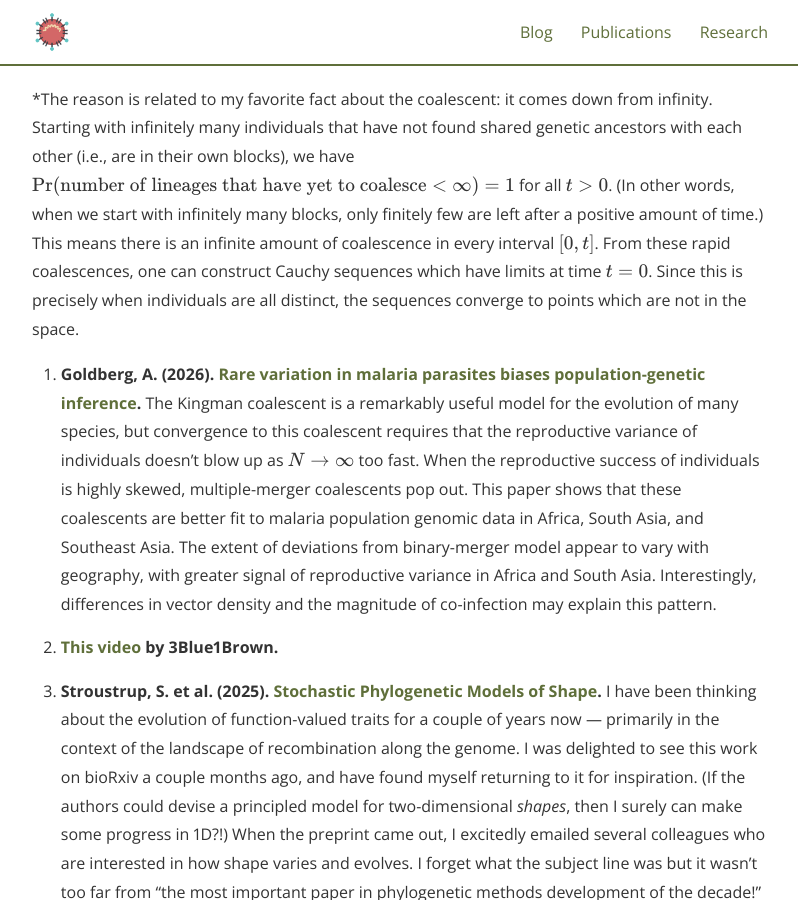
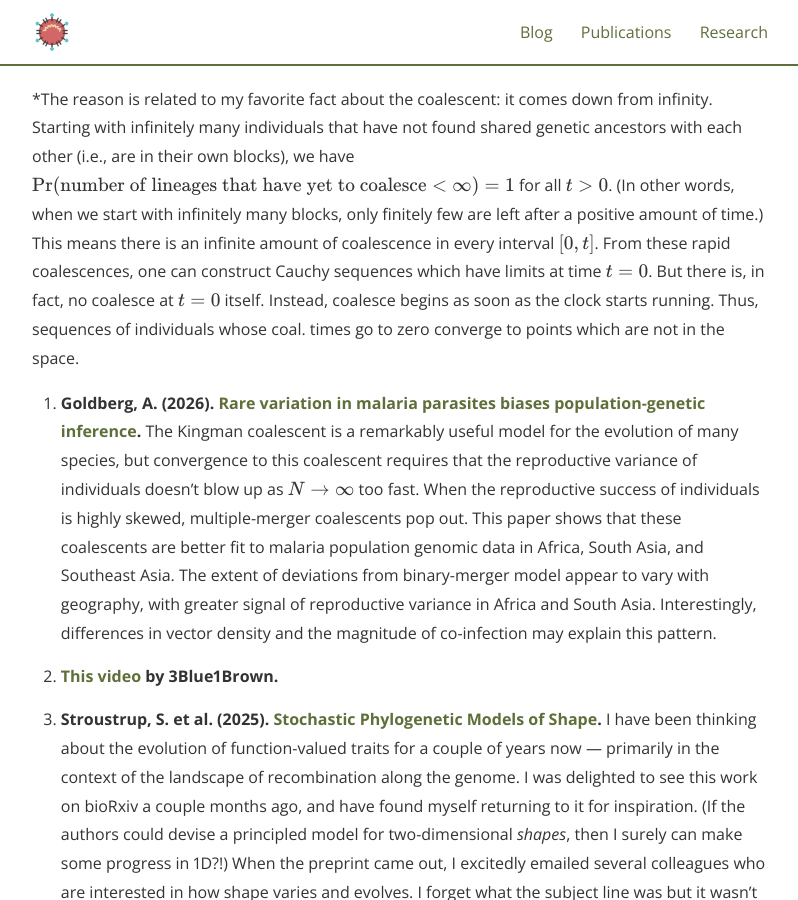
Before and after one commit to metekaanyuksel/metekaanyuksel.github.io, a Jekyll site: the page built from _posts/2026-02-03-Some-content-I've-enjoyed-consuming.md, in a window 1280 px wide and 900 px high, scrolled down 1715 px. Shown: the whole window, without its empty margins (240-1038 px from the left). Built offline with Jekyll 4.4.1, drawn with Linux system fonts in a browser that asks for light colours; nearby versions of some CDN libraries; some web fonts are replaced.

Commit message:
ok done for realz

```diff
--- a/_posts/2026-02-03-Some-content-I've-enjoyed-consuming.md
+++ b/_posts/2026-02-03-Some-content-I've-enjoyed-consuming.md
@@ -51,9 +51,10 @@ for all $t > 0$. (In other words, when we start with infinitely many
 blocks, only finitely few are left after a positive amount of time.)
 This means there is an infinite amount of coalescence in every interval
 $[0,t]$. From these rapid coalescences, one can construct Cauchy
-sequences which have limits at time $t=0$. Since this is precisely when
-individuals are all distinct, the sequences converge to points which are
-not in the space.
+sequences which have limits at time $t=0$. But there is, in fact, no
+coalesce at $t=0$ itself. Instead, coalesce begins as soon as the clock
+starts running. Thus, sequences of individuals whose coal. times go to
+zero converge to points which are not in the space.
 
 1.  **Goldberg, A. (2026). [Rare variation in malaria parasites biases
     population-genetic
--- a/qmd/2026-02-03-Some-content-I've-enjoyed-consuming.qmd
+++ b/qmd/2026-02-03-Some-content-I've-enjoyed-consuming.qmd
@@ -15,7 +15,7 @@ To start, I thought I could share a few papers that I have recently enjoyed read
 
 1. **Evans, S. (2000). [Kingman's coalescent as a random metric space](https://statistics.berkeley.edu/sites/default/files/tech-reports/531.pdf).** Here, Evans shows that realizations of the coalescent process, where lineages merge pairwise at rate 1 back in time (i.e., find shared genetic ancestors), can be understood as a _metric space_ with an associated topology. In particular, the coalescent induces induces a random (ultra)metric and, thus, topology on the set of individuals. It turns out that, in this topology, sequences of individuals whose pairwise coalescence times are getting closer and closer (i.e., Cauchy sequences of individuals in this space) don't have limits in the space*. (The same thing happens when one considers sequences of rational numbers approximating irrationals. It is in this sense that the rationals are incomplete and the reals, their completion, are closed under limits.) Evans completes the random metric space induced by the coalescent by adding, in some sense, a continuous array of leaves to each coalescent genealogy. There are good technical reasons to care about the completed space, but I find the fact the coalescent induces a random metric topology striking on its own! And the fact you can characterize features of the space, e.g., various ways of measuring it's "dimension" --- super cool!
 
-*The reason is related to my favorite fact about the coalescent: it comes down from infinity. Starting with infinitely many individuals that have not found shared genetic ancestors with each other (i.e., are in their own blocks), we have $\Pr(\text{number of lineages that have yet to coalesce} < \infty) = 1$ for all $t > 0$. (In other words, when we start with infinitely many blocks, only finitely few are left after a positive amount of time.) This means there is an infinite amount of coalescence in every interval $[0,t]$. From these rapid coalescences, one can construct Cauchy sequences which have limits at time $t=0$. Since this is precisely when individuals are all distinct, the sequences converge to points which are not in the space.
+*The reason is related to my favorite fact about the coalescent: it comes down from infinity. Starting with infinitely many individuals that have not found shared genetic ancestors with each other (i.e., are in their own blocks), we have $\Pr(\text{number of lineages that have yet to coalesce} < \infty) = 1$ for all $t > 0$. (In other words, when we start with infinitely many blocks, only finitely few are left after a positive amount of time.) This means there is an infinite amount of coalescence in every interval $[0,t]$. From these rapid coalescences, one can construct Cauchy sequences which have limits at time $t=0$. But there is, in fact, no coalesce at $t=0$ itself. Instead, coalesce begins as soon as the clock starts running. Thus, sequences of individuals whose coal. times go to zero converge to points which are not in the space.
 
 2. **Goldberg, A. (2026). [Rare variation in malaria parasites biases population-genetic inference](https://www.biorxiv.org/content/10.64898/2026.01.09.698000v1).** The Kingman coalescent is a remarkably useful model for the evolution of many species, but convergence to this coalescent requires that the reproductive variance of individuals doesn't blow up as $N \to \infty$ too fast. When the reproductive success of individuals is highly skewed, multiple-merger coalescents pop out. This paper shows that these coalescents are better fit to malaria population genomic data in Africa, South Asia, and Southeast Asia. The extent of deviations from binary-merger model  appear to vary with geography, with greater signal of reproductive variance in Africa and South Asia. Interestingly, differences in vector density and the magnitude of co-infection may explain this pattern.
 
```
